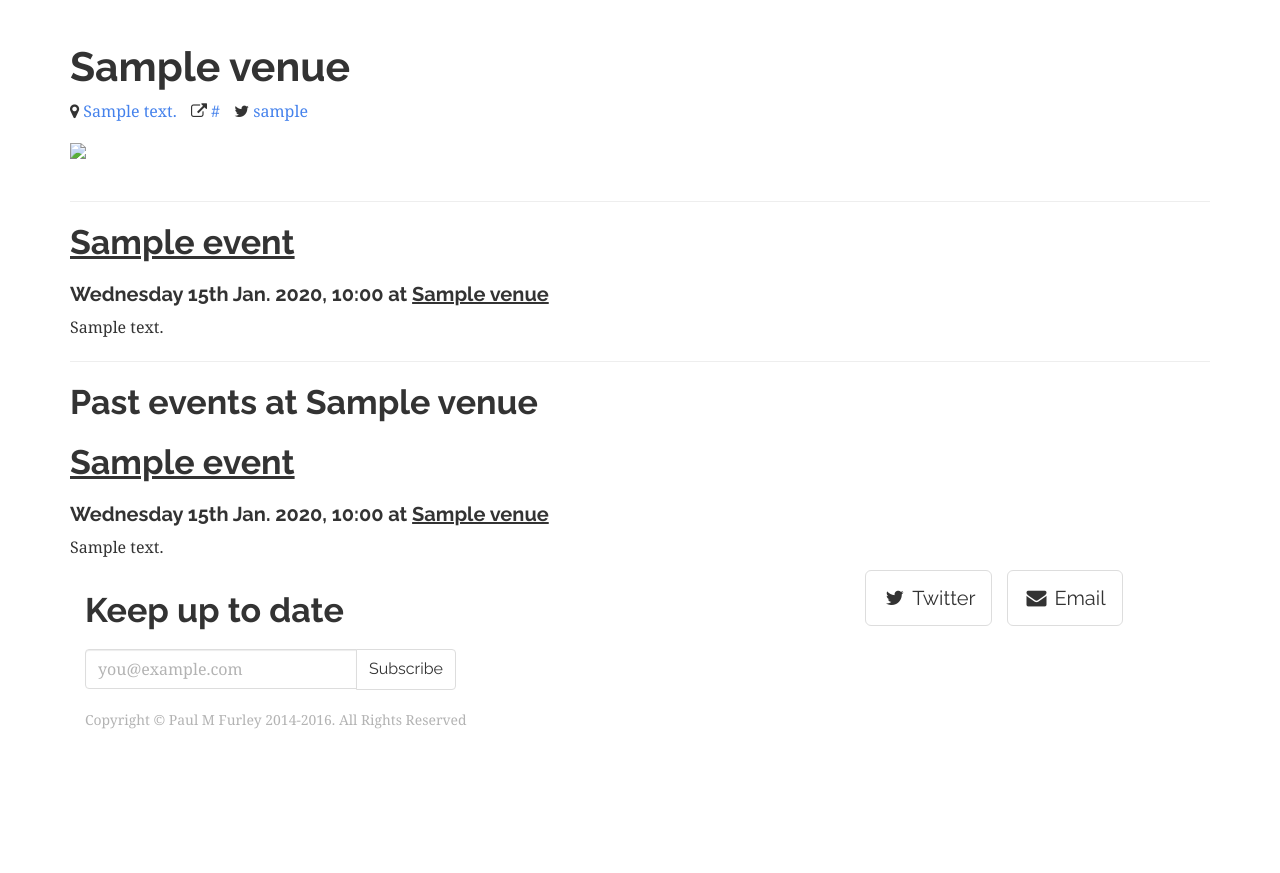
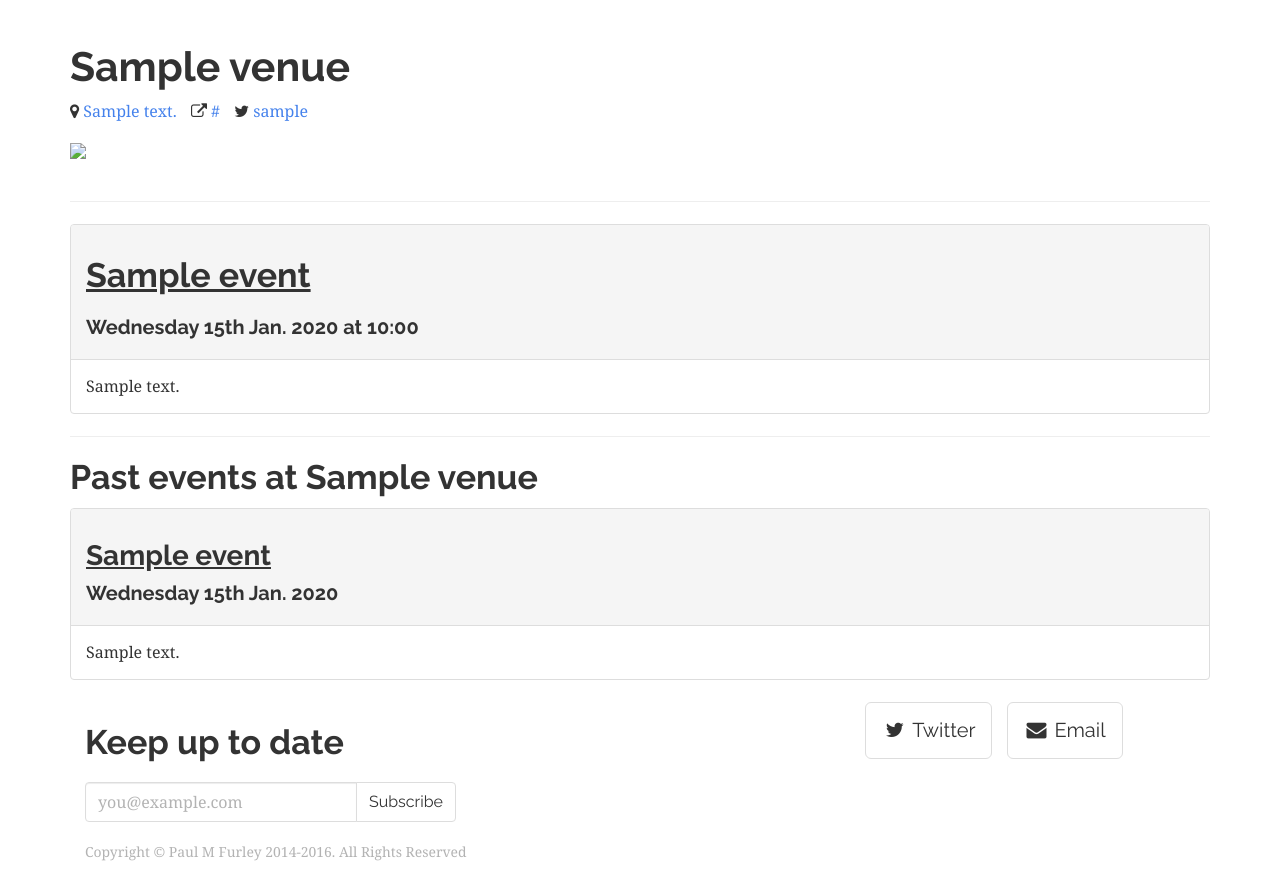
Before and after one commit to GreenDragonSoft/thinkingliverpool, a Django app: template thinkingweekly/apps/events/templates/events/venue_event_list.html in a window 1280 px wide. Shown: the part 67-940 px from the top of the page. Before the commit the page ends 796 px from the top, so only its background shows below. Run offline with Django 3.2, Linux system fonts and the light colour scheme; tables that the repository leaves empty hold one stand-in row (values such as "Sample post"); the template is opened without the code that fills it: values that come from a table or form of the project are taken from there, most other values are stand-ins (such as "Sample title", 1, 10 or a date in 2020); parts of the project's set-up code (start-up, migrations or seed data) failed here and were passed over; some libraries are stand-ins or nearby versions.

Commit message:
Improve design of venue past/future events

```diff
--- a/thinkingweekly/apps/events/templates/events/venue_event_list.html
+++ b/thinkingweekly/apps/events/templates/events/venue_event_list.html
@@ -39,7 +39,30 @@
     {% if future_events %}
       <hr>
       <section>
-      {% include "events/partials/event_list.html" with events=future_events only %}
+        {% for event in future_events %}
+
+          <div class="panel panel-default event">
+            <div class="panel-heading">
+              <div class="panel-title">
+                <h2>
+                  <a class="oldskool" href="{{ event.external_url }}" target="new">
+                     {{ event.title }}
+                  </a>
+                </h2>
+                <h3>
+                  {{ event.starts_at|date }} at {{ event.starts_at|time }}
+                </h3>
+              </div>
+            </div>
+
+            <div class="panel-body">
+
+              {{ event.description|truncatewords:50 }}
+
+            </div>
+          </div>
+
+        {% endfor %}
       </section>
     {% endif %}
 
@@ -47,7 +70,33 @@
       <hr>
       <section>
         <h2>Past events at {{ venue.name }}</h2>
-        {% include "events/partials/event_list.html" with events=past_events abridged=true only %}
+
+        {% for event in past_events %}
+
+          <a id="{{ event.slug }}"></a>
+
+          <div class="panel panel-default">
+            <div class="panel-heading">
+              <div class="panel-title">
+                <h3>
+                  <a class="oldskool" href="{{ event.external_url }}" target="new">
+                     {{ event.title }}
+                  </a>
+                </h3>
+
+                <h4>
+                  {{ event.starts_at|date }}
+                </h4>
+              </div>
+            </div>
+
+            <div class="panel-body">
+              {{ event.description|truncatewords:20 }}
+            </div>
+
+          </div>
+
+        {% endfor %}
       </section
     {% endif %}
 
```
